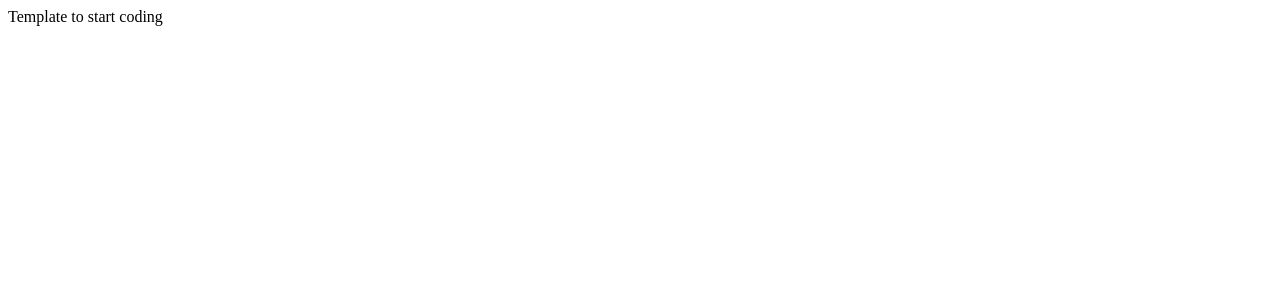
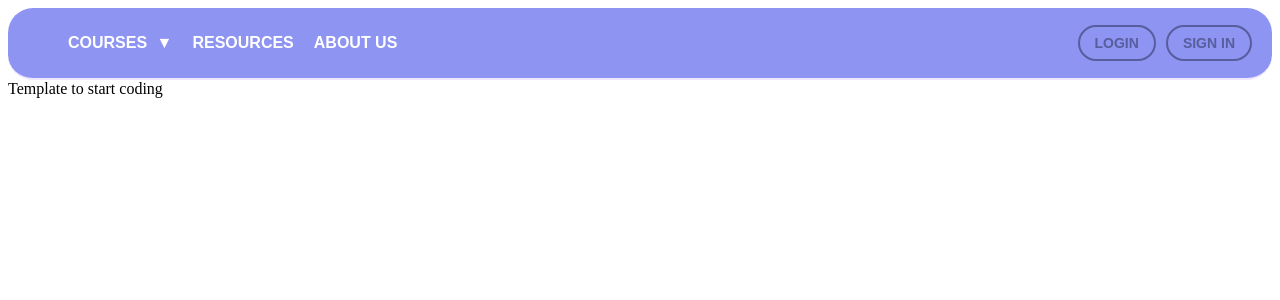
Before and after one commit to Fortniter90/2024_S2_-W201A-_CodeOdyssey, a React (Create React App) app in the folder my-app/: page / in a window 1280 px wide. Shown: the top 300 px of the page. Built offline with nearby package versions, Linux system fonts and the light colour scheme.

Commit message:
Nav-Bar Implementation V1
Need to update css colours to match interface, need to adjust font etc. Also need to add links to the pages.

```diff
--- a/my-app/src/App.js
+++ b/my-app/src/App.js
@@ -1,8 +1,10 @@
 import './App.css';
+import NavigationBarHome from './components/NavigationBarHome';
 
 function App() {
   return (
     <div>
+      <NavigationBarHome />
       Template to start coding
     </div>
   );
--- a/my-app/src/components/NavigationBarHome.css
+++ b/my-app/src/components/NavigationBarHome.css
@@ -0,0 +1,69 @@
+/*Testing random colours at the moment, will ad actual interface colours at the end*/
+.navbar {
+    display: flex;
+    justify-content: space-between;
+    align-items: center;
+    background-color: #8E94F2;
+    padding: 10px 20px;
+    border-bottom: 2px solid #EFE7FF;
+    font-family: 'Arial', sans-serif;
+    border-radius: 25px;
+  }
+
+  /*Links for the left side*/
+  .navbar-left .nav-links {
+    display: flex;
+    list-style-type: none;
+  }
+
+  .navbar-left .nav-item {
+    margin-right: 20px;
+  }
+
+  /*Style for navigation text*/
+  .navbar-left .nav-item span {
+    font-weight: bold;
+    color: white;
+    font-size: 16px;
+    cursor: pointer;
+  }
+
+  .navbar-left .nav-item span:hover {
+    color: #D3D1F3;
+  }
+
+  /*Dropdown icons for courses (TBF)*/
+  .dropdown-icon {
+    margin-left: 5px;
+  }
+
+  /*Right side buttons*/
+  .navbar-right {
+    display: flex;
+  }
+
+  .login-btn, .signup-btn {
+    background-color: transparent;
+    border: 2px solid #585D9D;
+    color: #585D9D;
+    padding: 8px 15px;
+    margin-left: 10px;
+    font-size: 14px;
+    font-weight: bold;
+    border-radius: 25px;
+    cursor: pointer;
+  }
+
+  .login-btn:hover, .signup-btn:hover {
+    background-color: #8E94F2;
+    color: white;
+  }
+
+  .signup-btn {
+    background-color: #8E94F2;
+    color: #585D9D;
+  }
+
+  .signup-btn:hover {
+    background-color: #8E94F2;
+  }
--- a/my-app/src/components/NavigationBarHome.js
+++ b/my-app/src/components/NavigationBarHome.js
@@ -1,4 +1,27 @@
 import "./NavigationBarHome.css";
 
 const NavigationBarHome = () => {
-}
+    return (
+      <div className="navbar">
+        <div className="navbar-left">
+          <ul className="nav-links">
+            <li className="nav-item">
+              <span>COURSES <span className="dropdown-icon">&#x25BC;</span></span>
+            </li>
+            <li className="nav-item">
+              <span>RESOURCES</span>
+            </li>
+            <li className="nav-item">
+              <span>ABOUT US</span>
+            </li>
+          </ul>
+        </div>
+        <div className="navbar-right">
+          <button className="login-btn">LOGIN</button>
+          <button className="signup-btn">SIGN IN</button>
+        </div>
+      </div>
+    );
+  };
+
+  export default NavigationBarHome;
```
